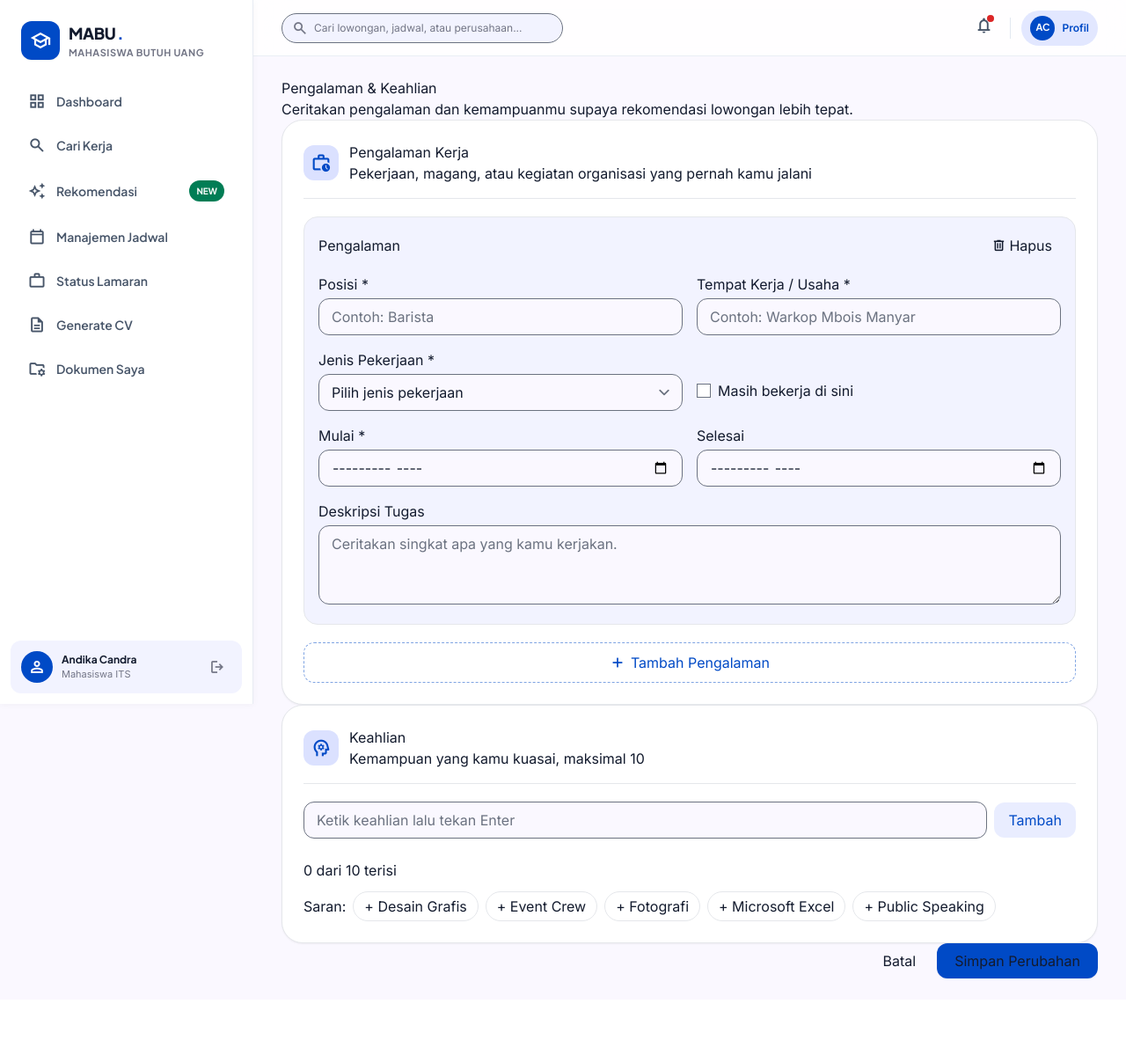
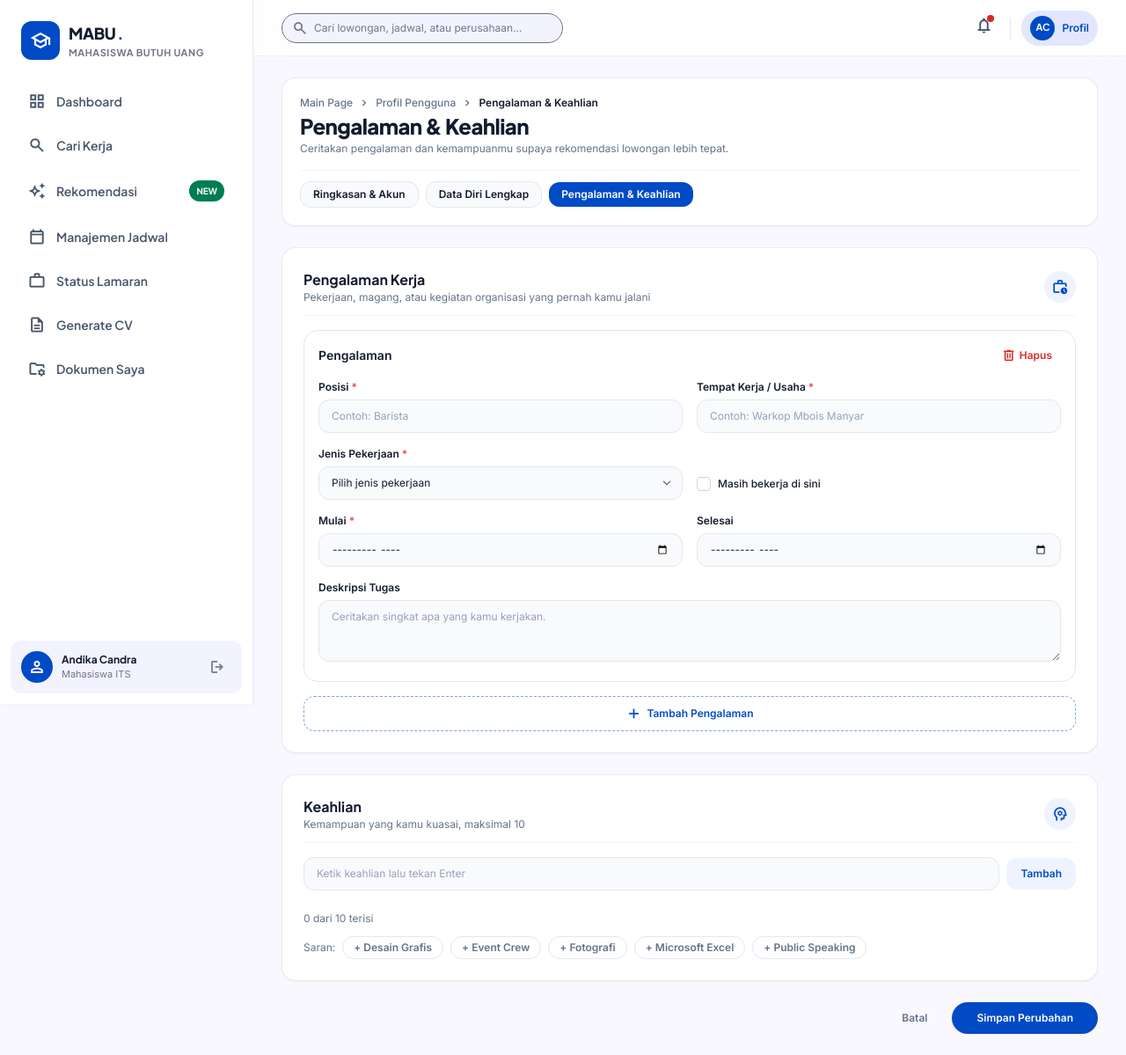
Before and after one commit to hdhienrr/Mabu.ID, a Laravel app: page /dashboard/profil/pengalaman in a window 1280 px wide. Shown: the whole page at 88% size. Before the commit the page ends 1113 px from the top, so only its background shows below. Run offline with Laravel 12, Linux system fonts and the light colour scheme; a user stored in the database is signed in; data comes from the database, SQL or seed files in the repository; some libraries are stand-ins or nearby versions.

Commit message:
PB-01: Data diri, Pengalaman & keahlian (update)

```diff
--- a/resources/views/components/mabu/card.blade.php
+++ b/resources/views/components/mabu/card.blade.php
@@ -1,19 +1,19 @@
 @props(['title', 'description' => null, 'icon' => null])
 
-<section class="bg-surface-container-lowest rounded-3xl border border-outline-variant/40 p-5 sm:p-6 shadow-sm space-y-5">
-    <div class="flex items-center gap-3 border-b border-outline-variant/30 pb-4">
-        @if ($icon)
-            <div class="w-10 h-10 rounded-xl bg-primary-fixed text-primary flex items-center justify-center shrink-0">
-                <span class="material-symbols-outlined text-[22px]">{{ $icon }}</span>
-            </div>
-        @endif
-
+<section class="bg-white rounded-2xl border border-slate-200/80 shadow-sm p-6 space-y-4">
+    <div class="flex items-center justify-between gap-3 pb-3 border-b border-slate-100">
         <div>
-            <h2 class="font-headline-sm text-headline-sm text-on-surface">{{ $title }}</h2>
+            <h2 class="font-heading text-base font-bold text-ink">{{ $title }}</h2>
             @if ($description)
-                <p class="font-body-sm text-body-sm text-on-surface-variant">{{ $description }}</p>
+                <p class="text-xs text-muted">{{ $description }}</p>
             @endif
         </div>
+
+        @if ($icon)
+            <span class="w-9 h-9 rounded-full bg-primary-light text-primary flex items-center justify-center shrink-0">
+                <span class="material-symbols-outlined text-[18px]">{{ $icon }}</span>
+            </span>
+        @endif
     </div>
 
     {{ $slot }}
--- a/resources/views/components/mabu/input.blade.php
+++ b/resources/views/components/mabu/input.blade.php
@@ -16,24 +16,24 @@
     $terkunci = $attributes->has('readonly');
 
     $atribut = $attributes->class([
-        'w-full rounded-xl border px-3.5 py-2 font-body-md text-body-md',
-        'focus:outline-none focus:border-primary',
-        'disabled:bg-surface-container disabled:text-on-surface-variant disabled:cursor-not-allowed',
-        $terkunci ? 'bg-surface-container text-on-surface-variant cursor-not-allowed' : 'bg-surface text-on-surface',
-        $errors->has($kunci) ? 'border-error' : 'border-outline-variant',
+        'w-full rounded-xl border px-3.5 py-2.5 text-xs transition outline-none',
+        'placeholder:text-slate-400 focus:border-primary focus:ring-0',
+        'disabled:bg-slate-100 disabled:text-muted disabled:cursor-not-allowed',
+        $terkunci ? 'bg-slate-100 text-muted cursor-not-allowed' : 'bg-slate-50 text-ink focus:bg-white',
+        $errors->has($kunci) ? 'border-red-500' : 'border-slate-200',
     ]);
 @endphp
 
 <div>
-    <label for="{{ $id }}" class="font-label-md text-label-md text-on-surface block mb-1">
+    <label for="{{ $id }}" class="block text-xs font-bold text-ink mb-1.5">
         {{ $label }}
         @if ($required)
-            <span class="text-error">*</span>
+            <span class="text-red-500">*</span>
         @endif
     </label>
 
     @if ($type === 'select')
-        <select id="{{ $id }}" name="{{ $name }}" @required($required) {{ $atribut }}>
+        <select id="{{ $id }}" name="{{ $name }}" @required($required) {{ $atribut->merge(['class' => 'pr-10']) }}>
             <option value="" disabled @selected(blank($nilai))>Pilih {{ strtolower($label) }}</option>
             @foreach ($options as $pilihan => $teks)
                 <option value="{{ $pilihan }}" @selected((string) $nilai === (string) $pilihan)>{{ $teks }}</option>
@@ -46,10 +46,10 @@
     @endif
 
     @if ($hint)
-        <p class="font-body-sm text-body-sm text-on-surface-variant mt-1">{{ $hint }}</p>
+        <p class="text-xs text-muted mt-1">{{ $hint }}</p>
     @endif
 
     @error($kunci)
-        <p class="font-body-sm text-body-sm text-error mt-1">{{ $message }}</p>
+        <p class="text-xs text-red-600 mt-1">{{ $message }}</p>
     @enderror
 </div>
--- a/resources/views/components/mabu/tag-input.blade.php
+++ b/resources/views/components/mabu/tag-input.blade.php
@@ -3,27 +3,27 @@
 <div data-tag-input data-max="{{ $max }}" data-values="{{ json_encode(old($name, $values)) }}" class="space-y-3">
     <div class="flex items-center gap-2">
         <input type="text" data-tag-field maxlength="40" placeholder="{{ $placeholder }}" aria-label="{{ $placeholder }}"
-            class="w-full rounded-xl border border-outline-variant bg-surface px-3.5 py-2 font-body-md text-body-md text-on-surface focus:outline-none focus:border-primary">
+            class="w-full rounded-xl border border-slate-200 bg-slate-50 px-3.5 py-2.5 text-xs text-ink transition outline-none placeholder:text-slate-400 focus:bg-white focus:border-primary focus:ring-0">
         <button type="button" data-tag-add
-            class="shrink-0 px-4 py-2 rounded-xl font-label-lg text-label-lg text-primary bg-primary-fixed/60 hover:bg-primary-fixed transition-colors">
+            class="shrink-0 px-4 py-2.5 rounded-xl text-xs font-semibold text-primary bg-primary-light hover:bg-blue-100 transition-colors">
             Tambah
         </button>
     </div>
 
-    <p data-tag-message class="hidden font-body-sm text-body-sm text-error"></p>
+    <p data-tag-message class="hidden text-xs text-red-600"></p>
 
     <ul data-tag-list class="flex flex-wrap gap-2"></ul>
 
-    <p class="font-body-sm text-body-sm text-on-surface-variant">
+    <p class="text-xs text-muted">
         <span data-tag-count>0</span> dari {{ $max }} terisi
     </p>
 
     @if ($suggestions)
         <div class="flex flex-wrap items-center gap-2">
-            <span class="font-body-sm text-body-sm text-on-surface-variant">Saran:</span>
+            <span class="text-xs text-muted">Saran:</span>
             @foreach ($suggestions as $saran)
                 <button type="button" data-tag-suggestion="{{ $saran }}"
-                    class="px-3 py-1 rounded-full border border-outline-variant font-label-md text-label-md text-on-surface-variant hover:border-primary hover:text-primary transition-colors">
+                    class="px-3 py-1 rounded-full border border-slate-200 text-xs font-semibold text-muted hover:border-primary hover:text-primary transition-colors">
                     + {{ $saran }}
                 </button>
             @endforeach
@@ -31,11 +31,11 @@
     @endif
 
     @error($name)
-        <p class="font-body-sm text-body-sm text-error">{{ $message }}</p>
+        <p class="text-xs text-red-600">{{ $message }}</p>
     @enderror
 
     <template data-tag-template>
-        <li class="inline-flex items-center gap-1 pl-3 pr-1.5 py-1 rounded-full bg-primary-fixed text-on-primary-fixed-variant font-label-md text-label-md">
+        <li class="inline-flex items-center gap-1 pl-3 pr-1.5 py-1 rounded-full bg-primary-light text-primary text-xs font-semibold">
             <span data-tag-text></span>
             <button type="button" data-tag-remove aria-label="Hapus"
                 class="w-5 h-5 rounded-full flex items-center justify-center hover:bg-primary/15">
--- a/resources/views/mabu/profil/partials/pengalaman-item.blade.php
+++ b/resources/views/mabu/profil/partials/pengalaman-item.blade.php
@@ -4,11 +4,11 @@
     $masihBekerja = (bool) ($experience['is_current'] ?? false);
 @endphp
 
-<div data-experience-item class="p-4 rounded-2xl bg-surface-container-low border border-outline-variant/30 space-y-4">
+<div data-experience-item class="p-4 rounded-2xl border border-slate-200 space-y-4">
     <div class="flex items-center justify-between">
-        <h3 class="font-label-lg text-label-lg text-on-surface">Pengalaman</h3>
+        <h3 class="text-sm font-bold text-ink">Pengalaman</h3>
         <button type="button" data-experience-remove
-            class="inline-flex items-center gap-1 px-2.5 py-1 rounded-lg font-label-md text-label-md text-error hover:bg-error-container transition-colors">
+            class="inline-flex items-center gap-1 px-2.5 py-1 rounded-lg text-xs font-semibold text-red-600 hover:bg-red-50 transition-colors">
             <span class="material-symbols-outlined text-[16px]">delete</span>
             <span>Hapus</span>
         </button>
@@ -22,9 +22,9 @@
 
         <x-mabu.input label="Jenis Pekerjaan" type="select" :name="$awalan.'[type]'" :value="$experience['type'] ?? null"
             :options="$jenisPekerjaan" required />
-        <label class="flex items-center gap-2 sm:pt-6 font-body-md text-body-md text-on-surface cursor-pointer">
+        <label class="flex items-center gap-2 sm:pt-6 text-xs font-medium text-ink cursor-pointer">
             <input type="checkbox" name="{{ $awalan }}[is_current]" value="1" data-experience-current
-                @checked($masihBekerja) class="w-4 h-4 accent-primary">
+                @checked($masihBekerja) class="w-4 h-4 rounded border-slate-300 text-primary focus:ring-primary/30">
             <span>Masih bekerja di sini</span>
         </label>
 
--- a/resources/views/mabu/profil/pengalaman.blade.php
+++ b/resources/views/mabu/profil/pengalaman.blade.php
@@ -17,17 +17,43 @@
         'organization' => 'Organisasi / relawan',
     ];
     $saranKeahlian = ['Desain Grafis', 'Event Crew', 'Fotografi', 'Microsoft Excel', 'Public Speaking'];
+
+    // Tab antarbagian profil, sama dengan yang ada di halaman Profil Pengguna.
+    $tabProfil = [
+        'mabu.profil' => 'Ringkasan & Akun',
+        'mabu.profil.data-diri' => 'Data Diri Lengkap',
+        'mabu.profil.pengalaman' => 'Pengalaman & Keahlian',
+    ];
 @endphp
 
-<div class="space-y-space-lg">
-    <header>
-        <h1 class="font-headline-md text-headline-md text-on-surface">Pengalaman & Keahlian</h1>
-        <p class="font-body-md text-body-md text-on-surface-variant">
-            Ceritakan pengalaman dan kemampuanmu supaya rekomendasi lowongan lebih tepat.
-        </p>
+<div class="max-w-6xl mx-auto space-y-6">
+    <header class="bg-white p-5 rounded-2xl border border-slate-200/80 shadow-sm space-y-4">
+        <div class="space-y-0.5">
+            <div class="flex items-center gap-1.5 text-muted text-xs font-medium">
+                <a class="hover:text-primary transition-colors" href="{{ route('mabu.dashboard') }}">Main Page</a>
+                <span class="material-symbols-outlined text-[14px]">chevron_right</span>
+                <a class="hover:text-primary transition-colors" href="{{ route('mabu.profil') }}">Profil Pengguna</a>
+                <span class="material-symbols-outlined text-[14px]">chevron_right</span>
+                <span class="text-ink font-semibold">Pengalaman &amp; Keahlian</span>
+            </div>
+            <h1 class="font-heading text-2xl font-extrabold text-ink tracking-tight">Pengalaman &amp; Keahlian</h1>
+            <p class="text-xs text-muted">
+                Ceritakan pengalaman dan kemampuanmu supaya rekomendasi lowongan lebih tepat.
+            </p>
+        </div>
+
+        <nav class="flex flex-wrap items-center gap-2 pt-3 border-t border-slate-100" aria-label="Bagian profil">
+            @foreach ($tabProfil as $namaRoute => $label)
+                <a href="{{ route($namaRoute) }}" @class([
+                    'px-3.5 py-1.5 rounded-xl text-xs transition',
+                    'font-bold bg-primary text-white' => request()->routeIs($namaRoute),
+                    'font-semibold bg-slate-50 border border-slate-200 text-ink hover:bg-primary-light hover:text-primary' => ! request()->routeIs($namaRoute),
+                ])>{{ $label }}</a>
+            @endforeach
+        </nav>
     </header>
 
-    <form action="#" method="POST" class="space-y-space-lg">
+    <form action="#" method="POST" class="space-y-6">
         @csrf
 
         <x-mabu.card title="Pengalaman Kerja" description="Pekerjaan, magang, atau kegiatan organisasi yang pernah kamu jalani" icon="work_history">
@@ -37,12 +63,12 @@
                 @endforeach
             </div>
 
-            <p data-experience-empty class="hidden font-body-md text-body-md text-on-surface-variant text-center py-4">
+            <p data-experience-empty class="hidden text-xs text-muted text-center py-4">
                 Belum ada pengalaman. Tidak apa-apa, kamu tetap bisa melamar.
             </p>
 
             <button type="button" data-experience-add
-                class="w-full inline-flex items-center justify-center gap-1.5 px-4 py-2.5 rounded-xl border border-dashed border-primary/50 font-label-lg text-label-lg text-primary hover:bg-primary-fixed/40 transition-colors">
+                class="w-full inline-flex items-center justify-center gap-1.5 px-4 py-2.5 rounded-xl border border-dashed border-primary/50 text-xs font-semibold text-primary hover:bg-primary-light transition-colors">
                 <span class="material-symbols-outlined text-[18px]">add</span>
                 <span>Tambah Pengalaman</span>
             </button>
@@ -59,11 +85,11 @@
 
         <div class="flex items-center justify-end gap-2">
             <a href="{{ route('mabu.profil') }}"
-                class="px-4 py-2 rounded-xl font-label-lg text-label-lg text-on-surface-variant hover:bg-surface-container">
+                class="px-5 py-2.5 rounded-full text-xs font-semibold text-muted hover:bg-slate-100 hover:text-ink transition">
                 Batal
             </a>
             <button type="submit"
-                class="px-5 py-2 rounded-xl font-label-lg text-label-lg bg-primary text-on-primary hover:bg-primary-container shadow-sm">
+                class="px-7 py-2.5 rounded-full text-xs font-semibold bg-primary text-white hover:bg-blue-700 shadow-sm transition">
                 Simpan Perubahan
             </button>
         </div>
```
Also changed, not shown: resources/views/components/mabu/photo-input.blade.php (+6 -6 lines), resources/views/mabu/profil/data-diri.blade.php (+35 -9 lines).
